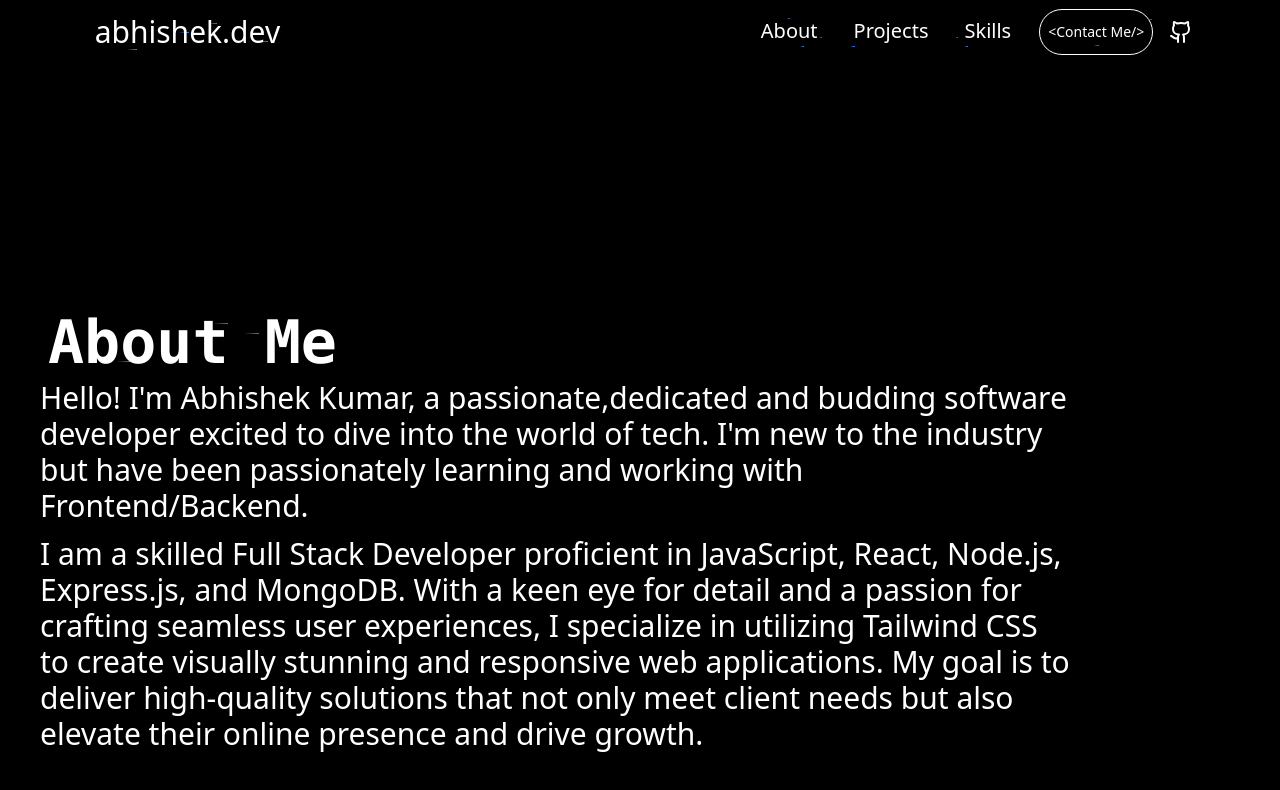
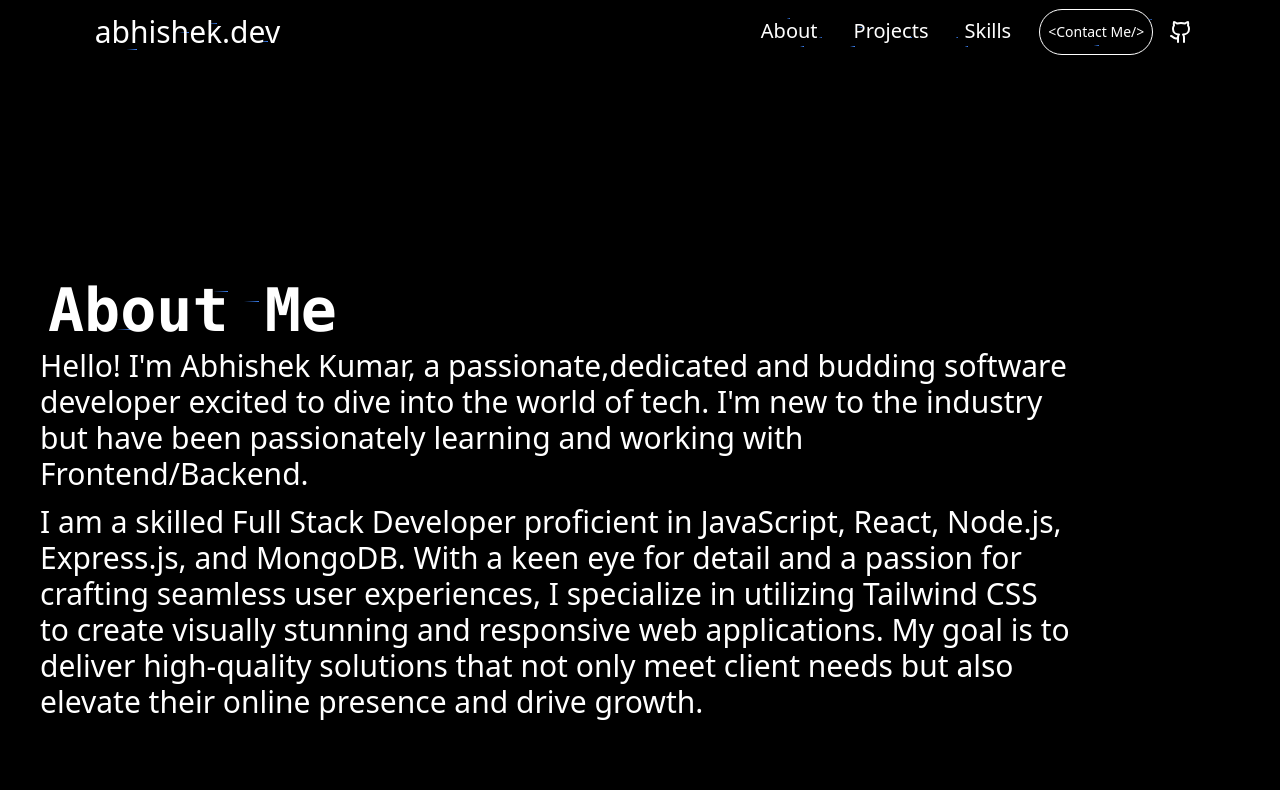
Before and after one commit to abhishek5173/NewPortfolio, a Next.js app in the folder myportfolio/: page /about in a window 1280 px wide. Shown: the top 790 px of the page. Built offline with nearby package versions, Linux system fonts and the light colour scheme.

Commit message:
Update page.tsx

```diff
--- a/myportfolio/app/about/page.tsx
+++ b/myportfolio/app/about/page.tsx
@@ -2,8 +2,8 @@ import { Cover } from "@/components/ui/cover";
 
 export default function about() {
   return (
-    <div className="bg-black w-screen h-[calc(100vh-4rem)]">
-      <div className="lg:pt-60 pt-40 pl-10 md:text-3xl text-lg font-thin">
+    <div className="bg-black w-screen h-[calc(100vh-4rem)] overflow-auto">
+      <div className="lg:pt-52 pt-40 pl-10 md:text-3xl text-lg font-thin">
         <Cover className="text-white font-extrabold text-5xl lg:text-6xl font-mono">
           About Me
         </Cover>
```
